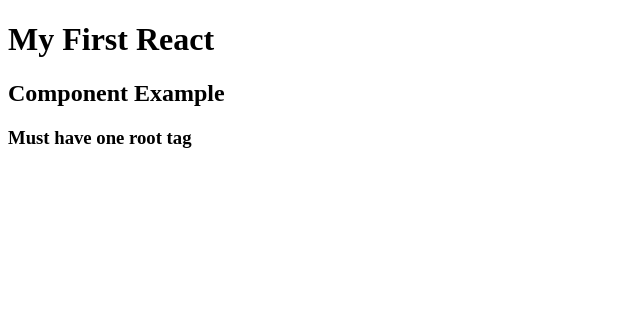
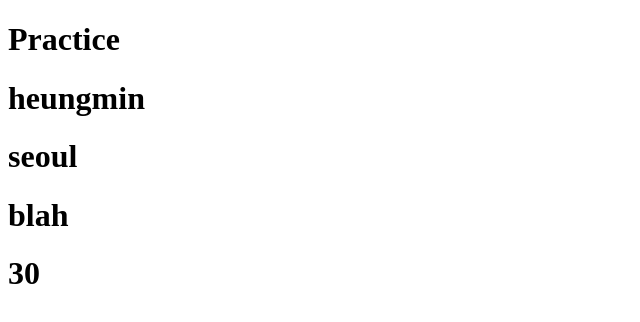
Before and after one commit to smil98/react20231031, a React (Create React App) app: page / in a window 1280 px wide. Shown: the top 322 px of the page, without its empty margins (0-640 px from the left). Built offline with nearby package versions, Linux system fonts and the light colour scheme.

Commit message:
named export, default export practice

```diff
--- a/src/App.js
+++ b/src/App.js
@@ -1,24 +1,14 @@
-
+import MyBox, { person, team } from "./component/MyContainer";
 function App() {
   return (
     <div>
-        <h1>My First React</h1>
-        <MyComp />
+      <MyBox />
+      <h1>{person.name}</h1>
+      <h1>{person.address}</h1>
+      <h1>{team.title}</h1>
+      <h1>{team.score}</h1>
     </div>
   );
 }
 
-//syntax: components should always start with Uppercase
-//must have return statement, mostly jsx code
-function MyComp() {
-    //always should have one root tag
-    return (
-        <>
-            <h2>Component Example</h2>
-            <h3>Must have one root tag</h3>
-            {/*this is how th add comments*/}
-        </>
-    )
-}
-
 export default App;
--- /dev/null
+++ b/src/component/MyContainer.js
@@ -0,0 +1,13 @@
+function MyBox() {
+  return (
+    <div>
+      <h1>Practice</h1>
+    </div>
+  );
+}
+
+const person = { name: "heungmin", address: "seoul" };
+const team = { title: "blah", score: 30 };
+
+export { person, team };
+export default MyBox;
```
